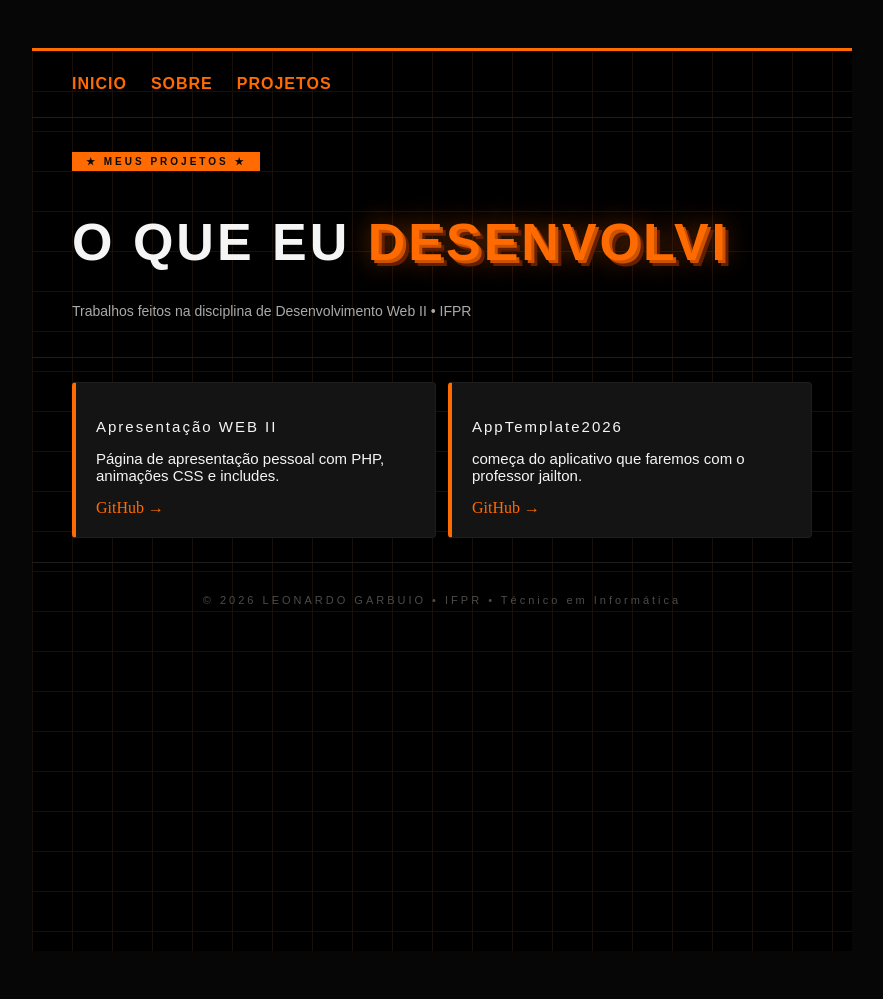
After one commit to LeonardoIFPR/2026-DWII, a PHP site: page /projetos.php in a window 1280 px wide. The commit adds this page. Shown: the whole page, without its empty margins (198-1081 px from the left). Run offline with PHP 8.4, Linux system fonts and the light colour scheme.

Commit message:
atualizações finais criação da pagina projetos ajustes nos arquivos e melhora no CSS

```diff
--- a/01_php-intro/CSS/style.css
+++ b/01_php-intro/CSS/style.css
@@ -189,7 +189,7 @@ ul{
 .nav_inicio {
     color: #FF6B00;
     font-family: Arial, Helvetica, sans-serif;
-    font-size: 16px; /* letras maiores */
+    font-size: 16px;
     font-weight: 700;
     letter-spacing: 1px;
 }
@@ -197,7 +197,15 @@ ul{
 .nav_sobre {
     color: #FF6B00;
     font-family: Arial, Helvetica, sans-serif;
-    font-size: 16px; /* letras maiores */
+    font-size: 16px;
+    font-weight: 700;
+    letter-spacing: 1px;
+}
+
+.nav_projetos {
+    color: #FF6B00;
+    font-family: Arial, Helvetica, sans-serif;
+    font-size: 16px;
     font-weight: 700;
     letter-spacing: 1px;
 }
@@ -212,6 +220,37 @@ a{
     color: #FF6B00;
 
 }
+
+.titulo_projetos {
+    font-family: Arial, Helvetica, sans-serif;
+    font-size: 22px;
+    color: #f5f5f5;
+    letter-spacing: 2px;
+    margin-bottom: 8px;
+}
+
+.descrcao_projetos {
+    color: #888;
+    font-size: 13px;
+    line-height: 1.6;
+    margin-bottom: 14px;
+}
+
+.animacao_entrada {
+    animation: slideDown 0.5s ease both;
+}
+
+.projeto_card:nth-child(1) {
+    animation-delay: 0.05s;
+}
+
+.projeto_card:nth-child(2) {
+    animation-delay: 0.10s;
+}
+
+
+
+
 
 @keyframes slideDown {
     from { opacity: 0; transform: translateX(-20px); }
@@ -230,8 +269,13 @@ a{
 }
 
 
+
 /* explicação rapida do codigo o codigo conta com 3 animações todas feitas usando somente CSS essas animações são o efeito no qual faz um ponto preto girar em volta da foto, o surgimento da frase "MEU NOME É
 LEONARDO GARBUIO" e por ultimo o pulsar do meu nome o codigo HTML conta  somente com tags basicas como ul para lista ordenada o li para os itens da lista divs, h1 para titulos a main que é o que cria o quadrado
 e algumas outras tags padrões como body tudo foi estilizado usando o arquivo "style.css" usando tambem tags CSS basicas exceto pela animação (as animações não fojem da realidade e não são dificeis de fazer)
 
+CSS atualizado o mais novo que coloquei é as novas animações é basicamente a entrada mais devagar dos cards para não aparecerem magicamente na tela no momento que tem so 2 projetos ele funciona mas conforme for adicionando
+precisa ir adicionando mais efeitos para os novos cards terem (.projeto_card:nth-child(2) { animation-delay: 0.10s; }) so tem que ir sempre adicionando mais 1 numero dentro do parenteses do nth-child e sempre ir adicionando 0,5 seg em animation-delay
+ou outro numero mas o 0,5 ficou bom então seguir é bom
+
 então fiz a explicação so para mostrar que não ouve o uso de IA tirei duvidas dentro dela mas todo desde o codigo ao design foi pensado e feito por mim como disse so tirei duvidas mas sem copiar nada */
--- a/01_php-intro/includes/cabecalho.php
+++ b/01_php-intro/includes/cabecalho.php
@@ -1,3 +1,9 @@
+<!--
+  Disciplina : Desenvolvimento Web II (DWII)
+  Aula       : 03 - PHP Intro
+  Autor      : Leonardo Garbuio
+  Data       : 02/032026
+-->
 <!DOCTYPE html>
 <html lang="en">
 <head>
--- a/01_php-intro/includes/config.php
+++ b/01_php-intro/includes/config.php
@@ -1,3 +1,9 @@
+<!--
+  Disciplina : Desenvolvimento Web II (DWII)
+  Aula       : 03 - PHP Intro
+  Autor      : Leonardo Garbuio
+  Data       : 02/032026
+-->
 <?php
 $nome = "LEONARDO GARBUIO";
 $curso = "Técnico em Informática";
--- a/01_php-intro/includes/nav.php
+++ b/01_php-intro/includes/nav.php
@@ -1,3 +1,9 @@
+<!--
+  Disciplina : Desenvolvimento Web II (DWII)
+  Aula       : 03 - PHP Intro
+  Autor      : Leonardo Garbuio
+  Data       : 02/032026
+-->
 <!DOCTYPE html>
 <html lang="en">
 <head>
@@ -12,6 +18,7 @@
         <ul>
             <li class="nav_inicio"><a href="index.php">INICIO</a></li>
             <li class="nav_sobre"><a href="sobre.php">SOBRE</a></li>
+            <li class="nav_projetos"><a href="projetos.php">PROJETOS</a></li>
         </ul>
     </div>
 </nav>
--- a/01_php-intro/includes/rodape.php
+++ b/01_php-intro/includes/rodape.php
@@ -1,3 +1,9 @@
+<!--
+  Disciplina : Desenvolvimento Web II (DWII)
+  Aula       : 03 - PHP Intro
+  Autor      : Leonardo Garbuio
+  Data       : 02/032026
+-->
 <!DOCTYPE html>
 <html lang="en">
 <head>
--- /dev/null
+++ b/01_php-intro/projetos.php
@@ -0,0 +1,57 @@
+<!--
+  Disciplina : Desenvolvimento Web II (DWII)
+  Aula       : 03 - PHP Intro
+  Autor      : Leonardo Garbuio
+  Data       : 02/03/2026
+-->
+<?php include 'includes/config.php'; ?>
+<!DOCTYPE html>
+<html lang="pt-br">
+<head>
+    <meta charset="UTF-8">
+    <meta name="viewport" content="width=device-width, initial-scale=1.0">
+    <link rel="stylesheet" href="CSS/style.css">
+    <link rel="stylesheet" href="CSS/projetos.css">
+    <title>Projetos · <?php echo $nome; ?></title>
+</head>
+<body>
+    <main>
+        <?php include 'includes/cabecalho.php'; ?>
+
+        <div class="linha">
+            <p class="faixa">&#9733; MEUS PROJETOS &#9733;</p>
+            <h1>O QUE EU <span class="nome">DESENVOLVI</span></h1>
+            <p>Trabalhos feitos na disciplina de Desenvolvimento Web II &bull; <?php echo $escola; ?></p>
+        </div>
+
+        <?php
+        $projetos = [
+            [
+                'titulo' => 'Apresentação WEB II',
+                'desc'   => 'Página de apresentação pessoal com PHP, animações CSS e includes.',
+                'github' => 'https://github.com/LeonardoIFPR/2026-DWII.git',
+            ],
+            [
+                'titulo' => 'AppTemplate2026',
+                'desc'   => 'começa do aplicativo que faremos com o professor jailton.',
+                'github' => 'https://github.com/LeonardoIFPR/AppTemplate2026.git',
+            ],
+        ];
+        ?>
+
+        <ul class="blocos">
+            <?php foreach ($projetos as $p): ?>
+            <div class="box1 animacao_entrada">
+                <li>
+                    <p class="titulo_projetos"><?php echo $p['titulo']; ?></p>
+                    <p class="descricao_projetos"><?php echo $p['desc']; ?></p>
+                    <a href="<?php echo $p['github']; ?>" target="_blank">GitHub &rarr;</a>
+                </li>
+            </div>
+            <?php endforeach; ?>
+        </ul>
+
+        <?php include 'includes/rodape.php'; ?>
+    </main>
+</body>
+</html>
```
Also changed, not shown: 01_php-intro/index.php (+7 -1 lines), 01_php-intro/sobre.php (+7 -1 lines).
